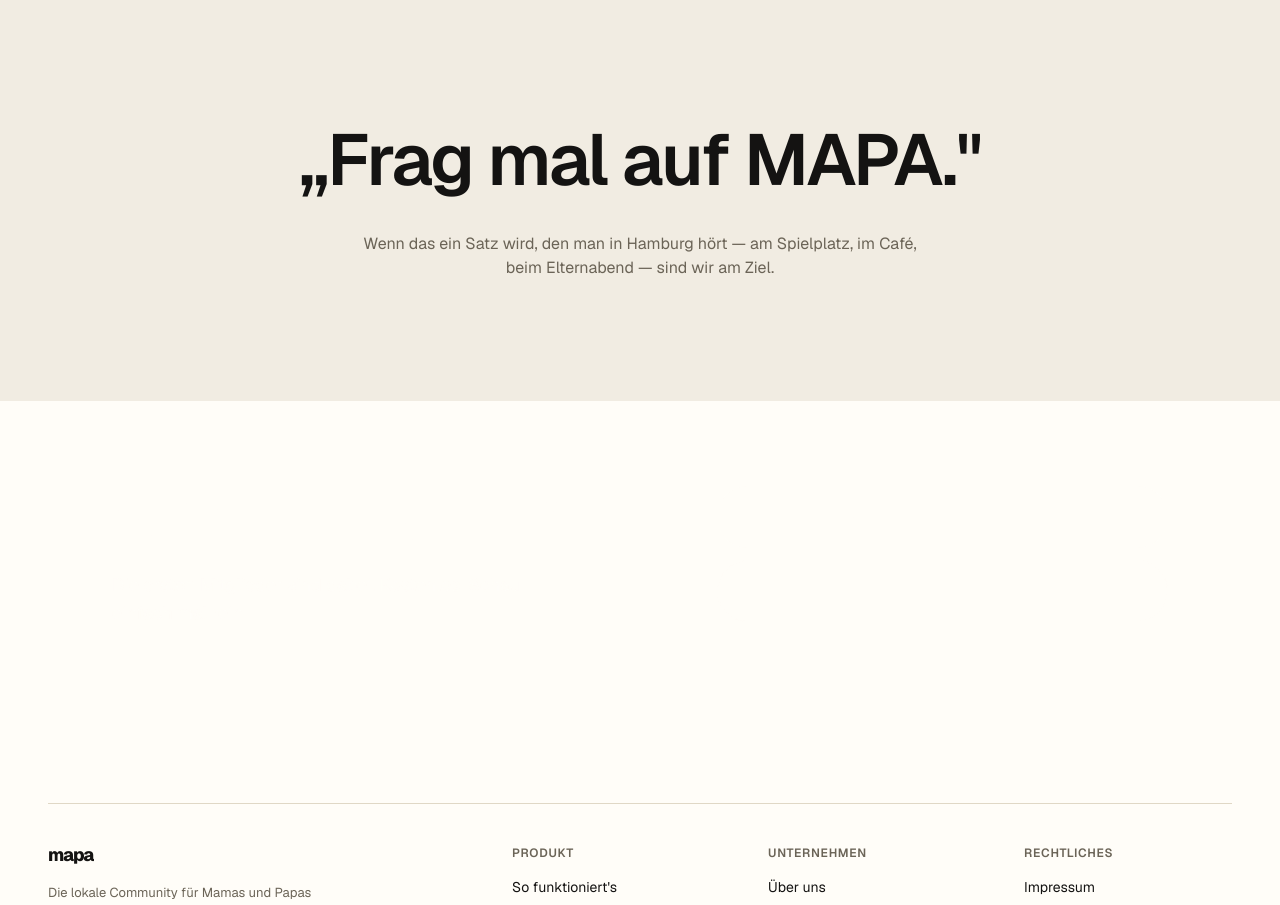
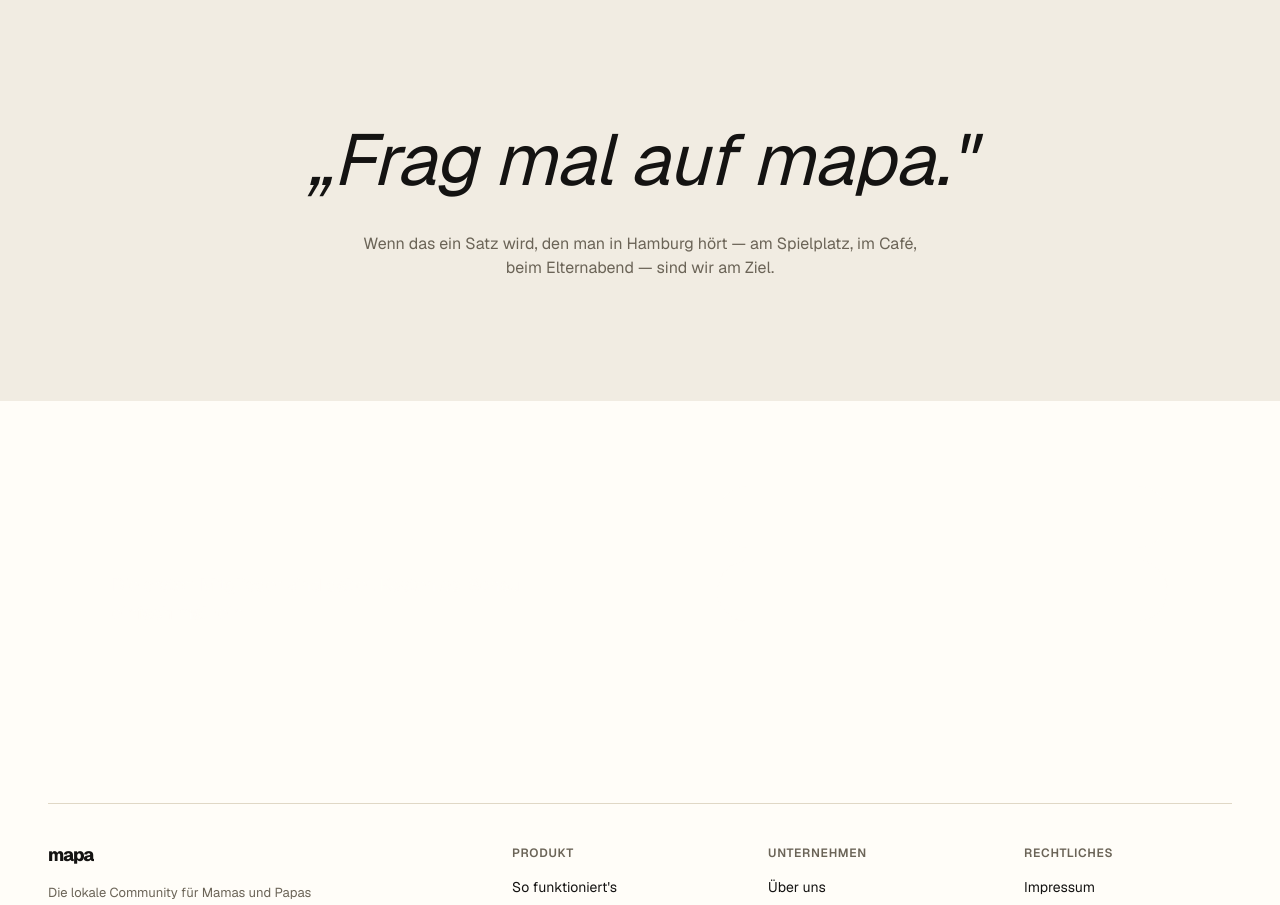
Before and after one commit to mapahamburg/mapa, a Next.js app: page / in a window 1280 px wide. Shown: the part 6220-7125 px from the top of the page. Built offline with nearby package versions, Linux system fonts and the light colour scheme; no server answers.

Commit message:
typography: Instrument Serif für PullQuote, mapa. klein

```diff
--- a/app/globals.css
+++ b/app/globals.css
@@ -15,7 +15,7 @@
 
 /* Font variables injected by next/font at runtime */
 @theme inline {
-  --font-display: var(--font-geist-sans);
+  --font-display: var(--font-instrument);
   --font-ui: var(--font-geist-sans);
   --font-sans: var(--font-geist-sans);
 }
--- a/app/layout.tsx
+++ b/app/layout.tsx
@@ -1,10 +1,17 @@
 import type { Metadata } from "next";
-import { Geist } from "next/font/google";
+import { Geist, Instrument_Serif } from "next/font/google";
 import "./globals.css";
 
 const geistSans = Geist({
   subsets: ["latin"],
   variable: "--font-geist-sans",
+});
+
+const instrumentSerif = Instrument_Serif({
+  weight: ["400"],
+  style: ["normal", "italic"],
+  subsets: ["latin"],
+  variable: "--font-instrument",
 });
 
 export const metadata: Metadata = {
@@ -22,7 +29,7 @@ export default function RootLayout({
   return (
     <html
       lang="de"
-      className={geistSans.variable}
+      className={`${geistSans.variable} ${instrumentSerif.variable}`}
     >
       <body>{children}</body>
     </html>
--- a/components/landing/PullQuote.tsx
+++ b/components/landing/PullQuote.tsx
@@ -4,14 +4,15 @@ export function PullQuote() {
       <div style={{ maxWidth: 920, margin: "0 auto", textAlign: "center" }}>
         <div
           style={{
-            fontFamily: "var(--font-ui)",
-            fontWeight: 600,
+            fontFamily: "var(--font-display)",
+            fontStyle: "italic",
+            fontWeight: 400,
             fontSize: 72,
             lineHeight: 1.1,
-            letterSpacing: "-0.03em",
+            letterSpacing: "-0.01em",
           }}
         >
-          „Frag mal auf MAPA."
+          „Frag mal auf mapa."
         </div>
         <p
           style={{
```
